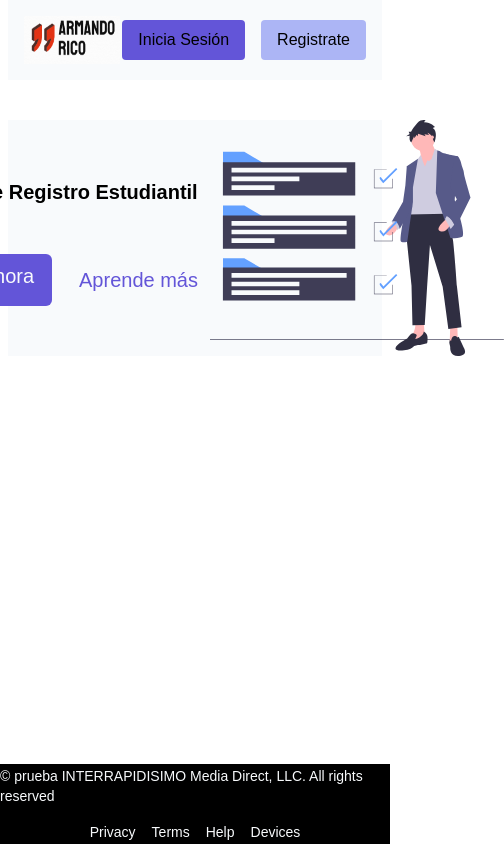
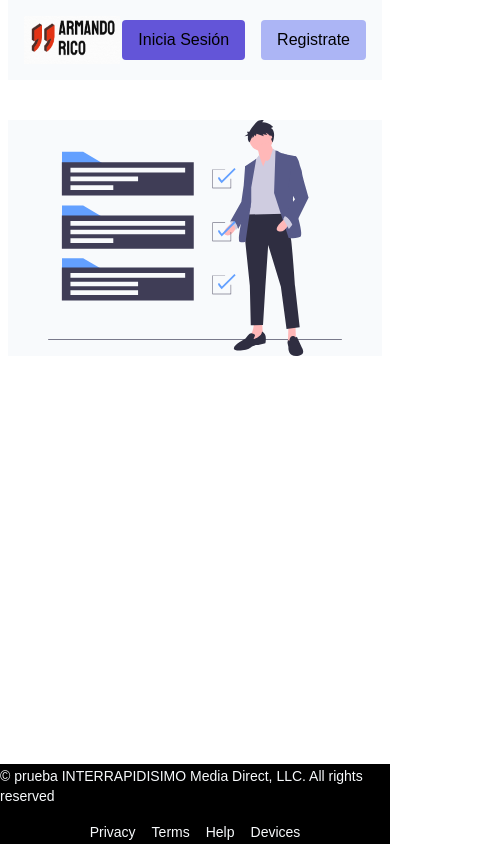
Before and after one commit to armandoricosandoval/interrapidisimo, a React (Create React App) app in the folder schools/: page /not-found in a window 390 px wide. Shown: the whole page, 504 px wide, since content can reach past the window. Built offline with nearby package versions, Linux system fonts and the light colour scheme.

Commit message:
#015 se ajusto el responsive

```diff
--- a/schools/src/assets/Navbars.jsx
+++ b/schools/src/assets/Navbars.jsx
@@ -10,7 +10,7 @@ const Navbars = () => {
         <div className="flex space-x-4">
           <Link
             to="/login"
-            className="bg-vl-600 text-black px-4 py-2 rounded focus:outline-none focus:shadow-outline-blue"
+            className="bg-vl-600 text-black px-4 py-2 rounded focus:outline-none focus:shadow-outline-blue "
           >
             Inicia Sesión
           </Link>
--- a/schools/src/pages/Home.jsx
+++ b/schools/src/pages/Home.jsx
@@ -8,7 +8,7 @@ const Home = () => {
       <div className="container mx-auto px-2 h-auto">
         <Navbars />
         <div className="relative w-full h-auto bg-white flex flex-row items-center justify-center px-10 mt-10">
-          <div className="flex flex-col mx-auto justify-center ml-5 w-auto">
+          <div className=" flex-col mx-auto justify-center ml-5 w-auto hidden md:flex">
             <div className="mt-2 font-bold text-black text-xl md:text-5xl ">
               Prueba de Registro Estudiantil
             </div>
```
